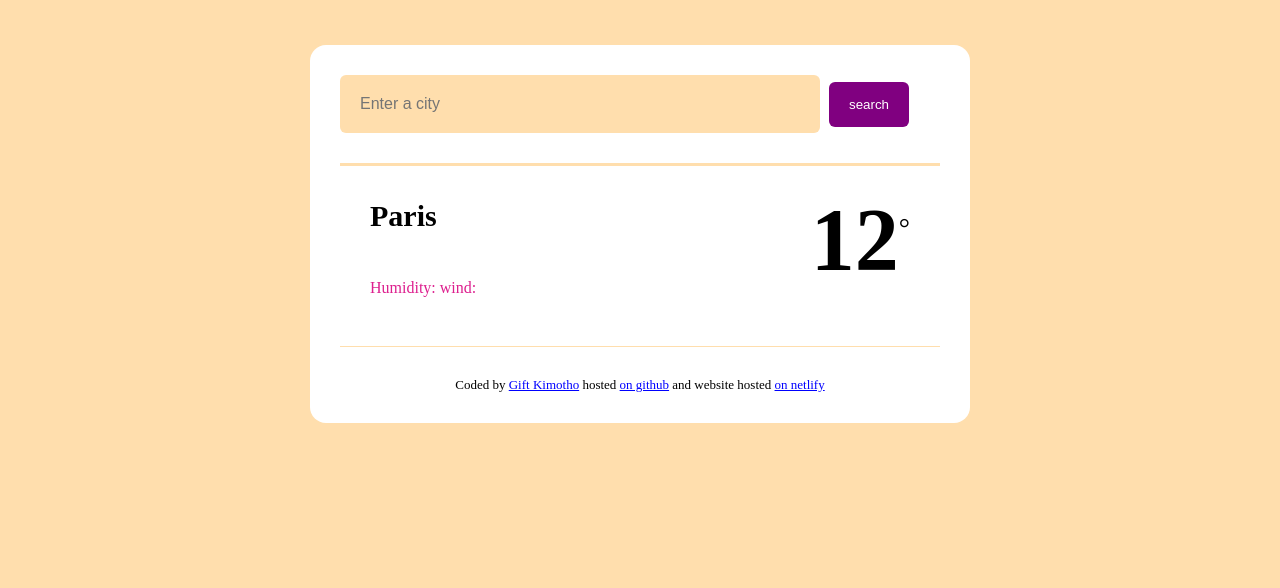
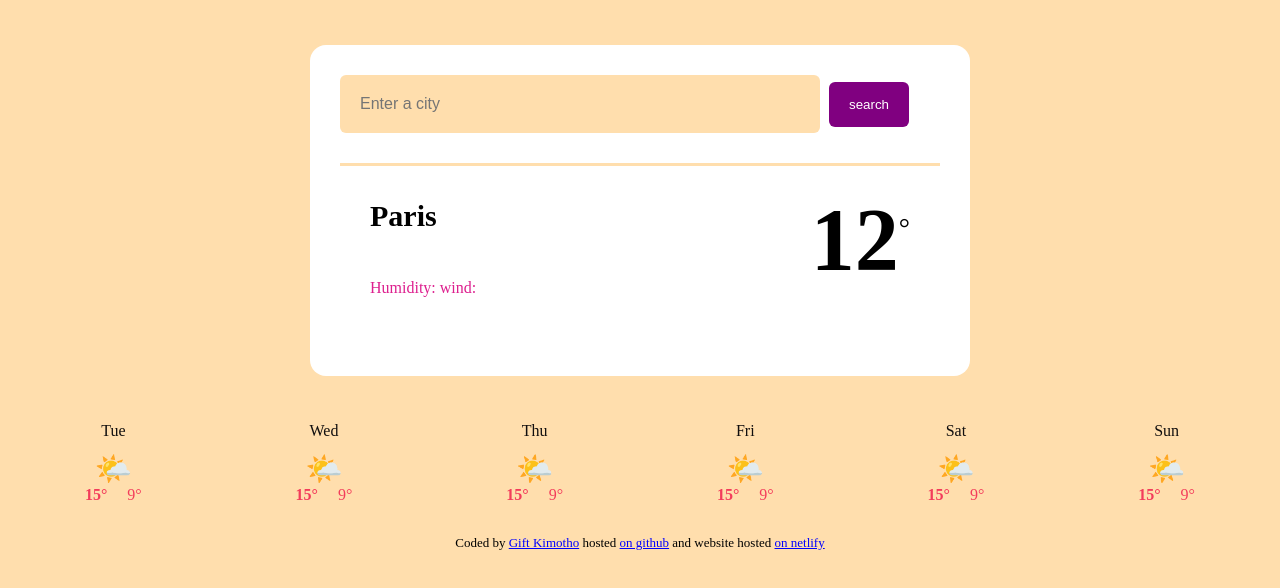
Before and after one commit to GiftKM/Vanilla-weather, a plain HTML site: page index.html in a window 1280 px wide. Drawn offline with nearby package versions, Linux system fonts and the light colour scheme; no server answers.

Commit message:
added the forecast HTML from Java script

```diff
--- a/index.html
+++ b/index.html
@@ -28,6 +28,9 @@
 <div class="weather-app-temperature-container"><div id="icon">
     </div><div class="weather-app-temperature" id="temperature">12 </div><div class="weather-app-unit">&deg</div></div>
 </div>
+</div>
+<div class="weather-forecast" id="forecast">
+</div>
     </main>
     <footer>Coded by <a href="https://github.com/"> Gift Kimotho</a> hosted <a href="https://github.com/GiftKM/Vanilla-weather"> on github</a> and website hosted <a href="https://app.netlify.com/sites/giftko/configuration/general"> on netlify</a></footer>
     </div>
--- a/src/index.js
+++ b/src/index.js
@@ -43,11 +43,40 @@ function searchCity(city) {
   let apiUrl = `https://api.shecodes.io/weather/v1/current?query=${city}&key=${apiKey}`;
   axios.get(apiUrl).then(refreshWeather);
 }
+
 function handleSearchSubmit(event) {
   event.preventDefault();
   let searchInput = document.querySelector("#search-form-input");
   searchCity(searchInput.value);
 }
 
+function displayForecast() {
+  let days = ["Tue", "Wed", "Thu", "Fri", "Sat" , "Sun"];
+  let forecastHtml = "";
+
+  days.forEach(function (day) {
+    forecastHtml =
+      forecastHtml +
+      `
+      <div class="weather-forecast-day">
+        <div class="weather-forecast-date">${day}</div>
+        <div class="weather-forecast-icon">🌤️</div>
+        <div class="weather-forecast-temperatures">
+          <div class="weather-forecast-temperature">
+            <strong>15&deg</strong>
+          </div>
+          <div class="weather-forecast-temperature">9&deg</div>
+        </div>
+      </div>
+    `;
+  });
+
+  let forecastElement = document.querySelector("#forecast");
+  forecastElement.innerHTML = forecastHtml;
+}
+
 let searchFormElement = document.querySelector("#search-form");
 searchFormElement.addEventListener("submit", handleSearchSubmit);
+
+searchCity("Paris");
+displayForecast();
--- a/src/style.css
+++ b/src/style.css
@@ -78,3 +78,29 @@ main {
     margin-top: 16px;
     font-size: 28px;
 }
+.weather-forecast-date{
+    text-align: center;
+    color:rgb(17, 14, 14);
+    font-size: 16px;
+    line-height: 20px;
+    margin-bottom: 10px;
+}
+.weather-forecast-icon{
+    font-size: 30px;
+    text-align: center;
+}
+.weather-forecast-temperatures{
+    text-align: center;
+    color: rgb(243, 60, 91);
+    display: flex;
+    justify-content: center;
+
+}
+.weather-forecast-temperature{
+    padding: 0 10px;
+}
+.weather-forecast{
+    display: flex;
+    justify-content: space-around;
+    margin-top: 30px;
+}
```
